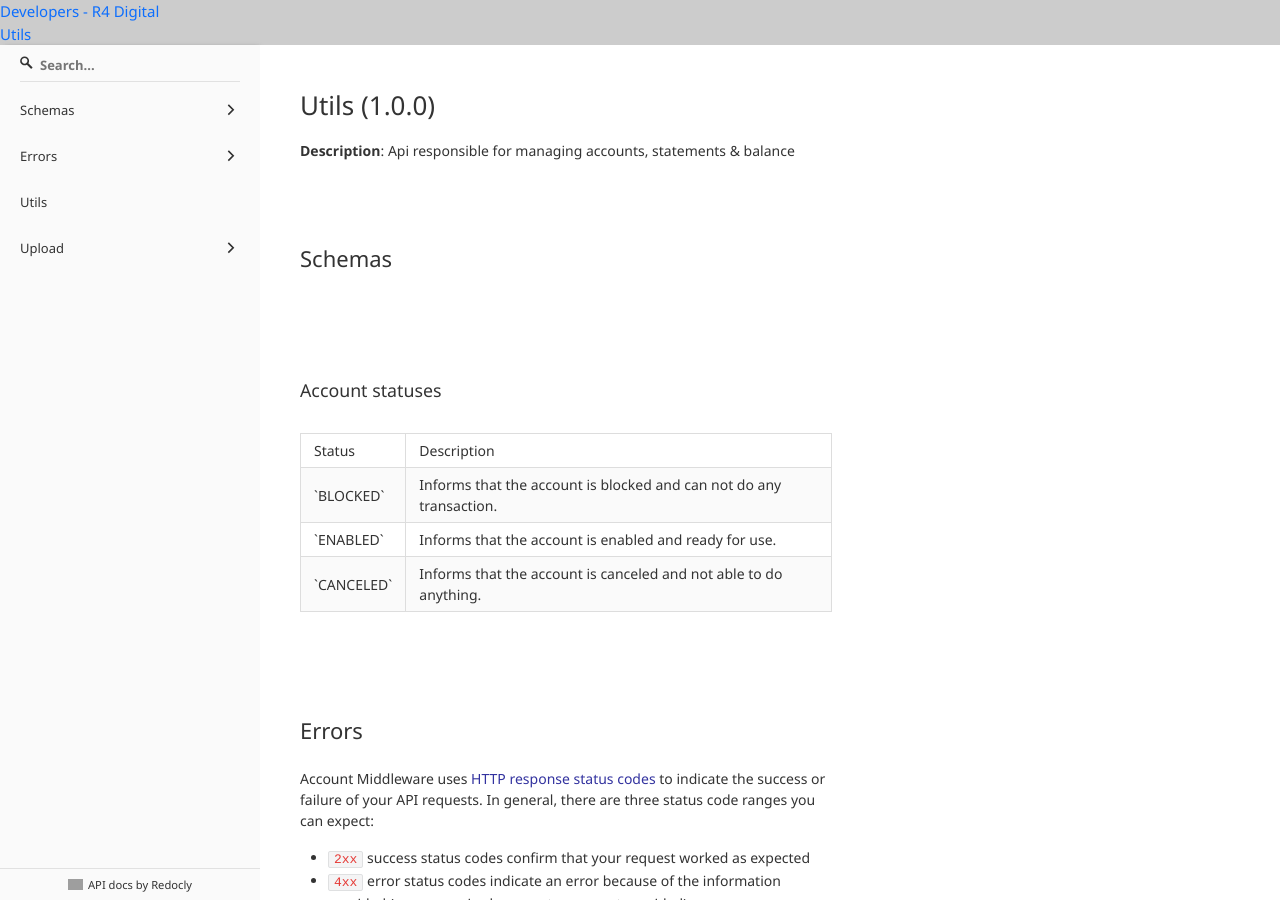
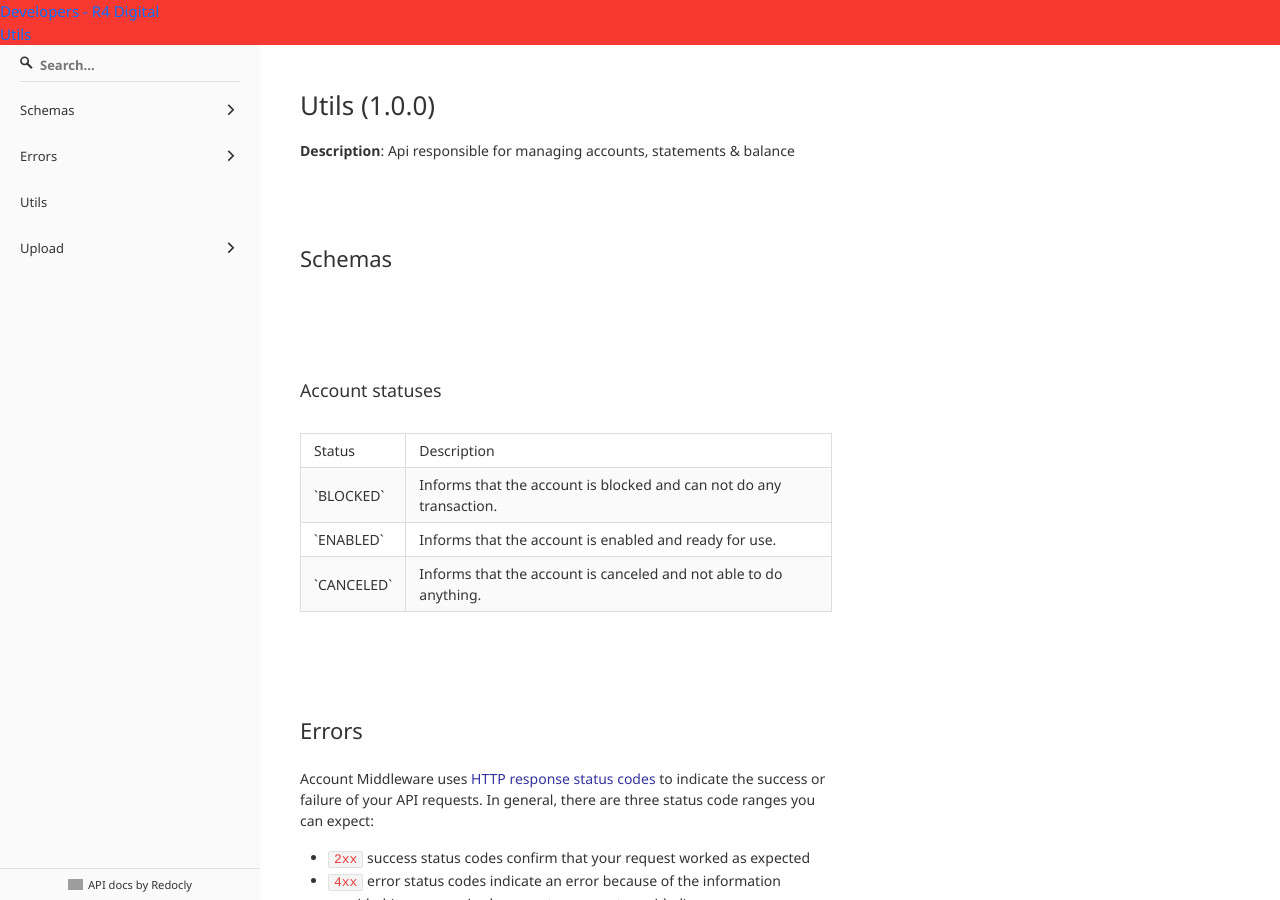
Before and after one commit to r4digital/developers, a Jekyll site: the page built from _apis/utils.html, in a window 1280 px wide and 900 px high. Built offline with Jekyll 4.4.1, drawn with Linux system fonts in a browser that asks for light colours; nearby versions of some CDN libraries; a style sheet for code colours, icons or effects is not loaded; grey boxes are pictures that could not be loaded.

Commit message:
revert color

```diff
--- a/css/main.css
+++ b/css/main.css
@@ -1,5 +1,5 @@
 :root {
-  --background: #cccccc;
+  --background: #F73932;
 }
 
 body {
```
